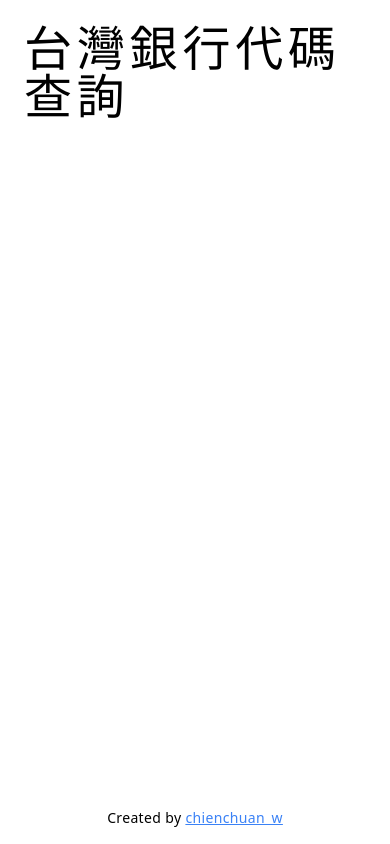
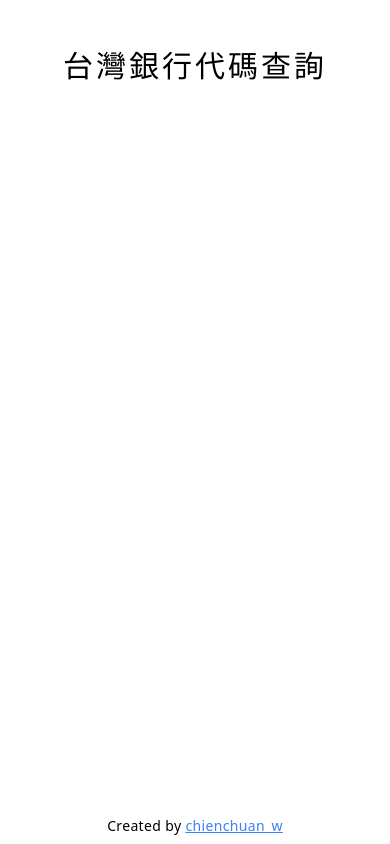
Before and after one commit to chienchuanw/5xcamp-bank-query, a Django app: template templates/shared/base.html in a window 390 px wide. Run offline with Django 5.2, Linux system fonts and the light colour scheme; the template is opened without the code that fills it, so the values that code supplies are empty; style sheets or scripts are compiled from the project's sources.

Commit message:
Modified: Added RWD for mobile device

```diff
--- a/templates/shared/footer.html
+++ b/templates/shared/footer.html
@@ -1,4 +1,4 @@
-<footer class="text-center flex justify-center mb-4 text-sm tracking-wide">
+<footer class="text-center flex justify-center mb-2 text-sm tracking-wide">
 	<div class="px-4 font-light">
 		Created by <a href="https://github.com/chienchuanw" class="text-blue-500 underline">chienchuan_w</a>
 	</div>
--- a/templates/shared/header.html
+++ b/templates/shared/header.html
@@ -1,7 +1,7 @@
-<header class="mb-10">
-	<nav class="mx-auto p-6 aria-label="Global"">
-		<div class="flex justify-center text-black text-5xl font-extralight tracking-widest">
-			<a href="{% url "banks:home" %}">台灣銀行代碼查詢</a>
-		</div>
-	</nav>
+<header class="mb-10 mt-6">
+  <nav class="mx-auto p-6" aria-label="Global">
+    <div class="flex flex-col justify-center text-black text-3xl font-extralight tracking-widest md:flex-row md:text-5xl">
+      <a href="{% url 'banks:home' %}" class="block text-center w-full md:w-auto">台灣銀行代碼查詢</a>
+    </div>
+  </nav>
 </header>
```
Also changed, not shown: templates/banks/home.html (+21 -52 lines).
